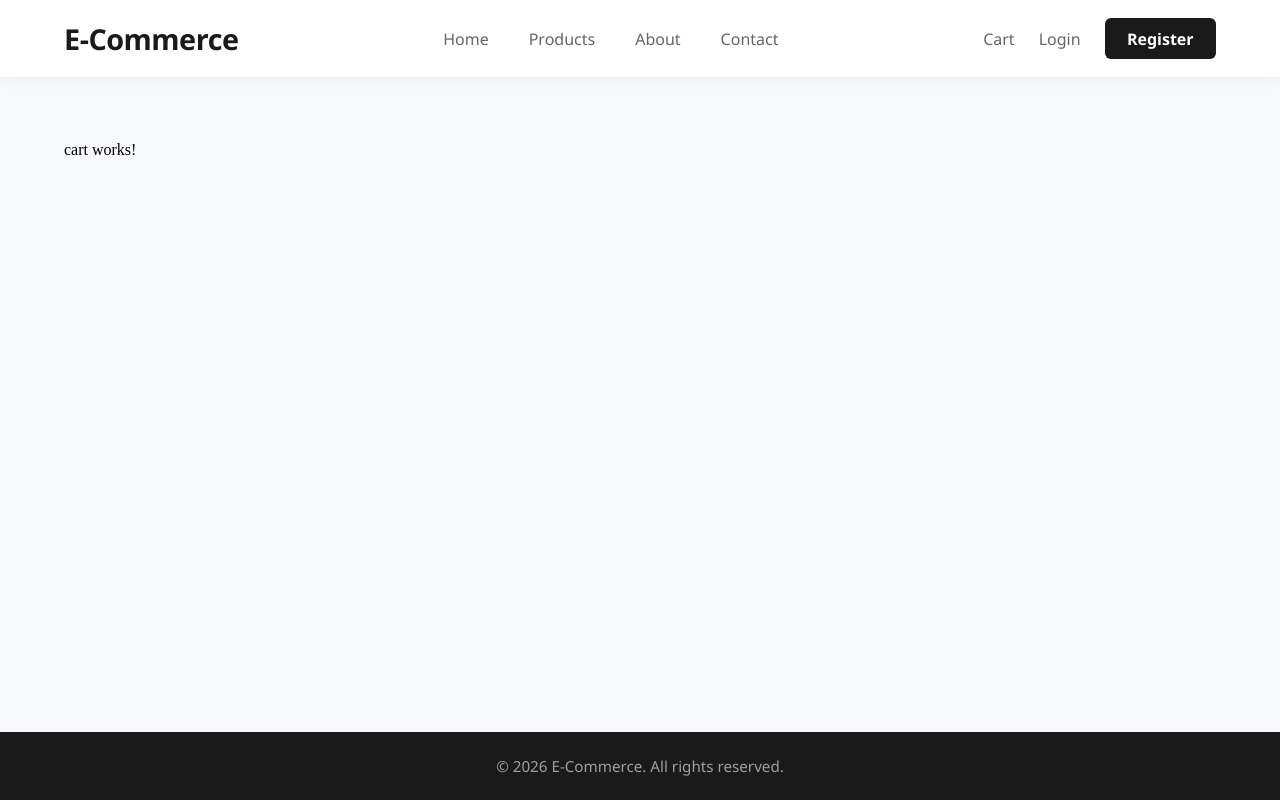
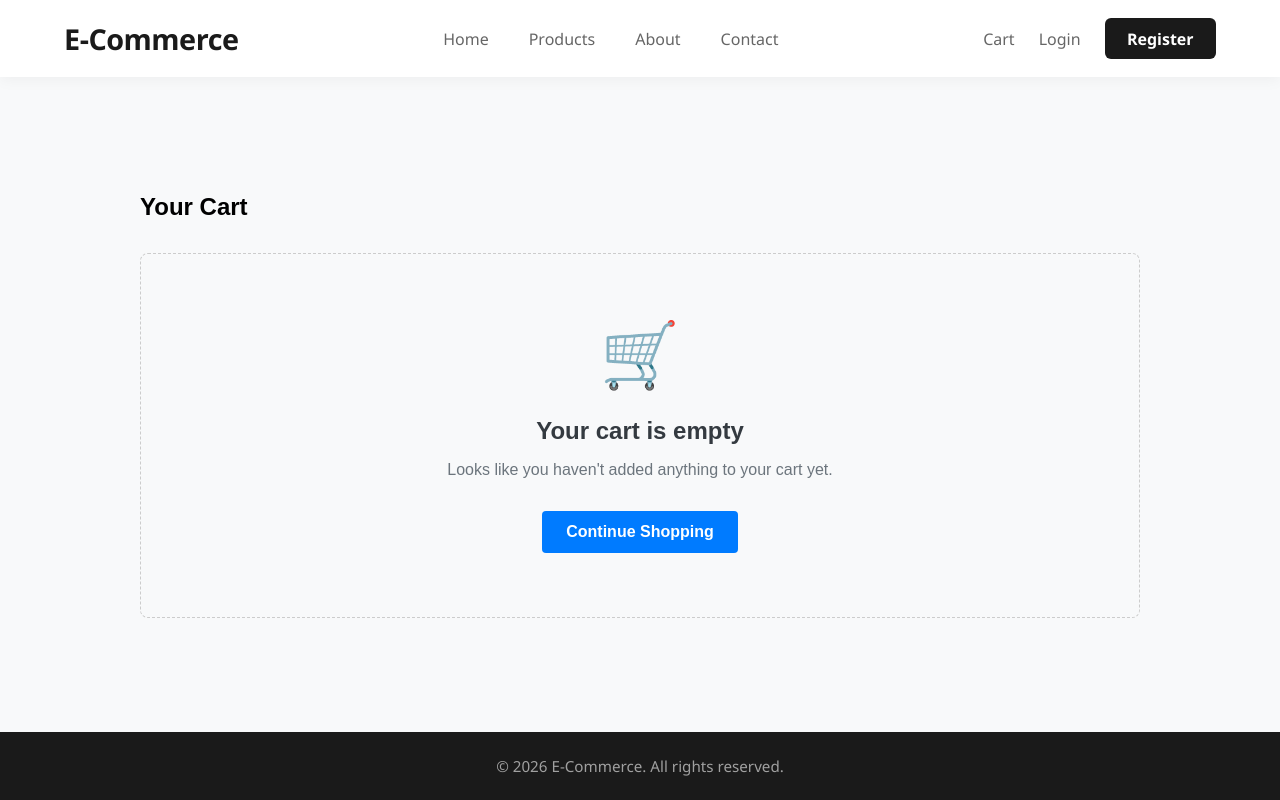
Before and after one commit to therevenant9342-beep/E-Commerce_App, an Angular app in the folder frontend/: page /cart in a window 1280 px wide. Built offline with nearby package versions, Linux system fonts and the light colour scheme.

Commit message:
feature(frontend): make the cart page and make the buttons add to cart works

```diff
--- a/frontend/src/app/app.routes.ts
+++ b/frontend/src/app/app.routes.ts
@@ -3,7 +3,7 @@ import { HomeComponent } from './pages/home/home';
 import { ProductsComponent } from './pages/products/products';
 import { RegisterComponent } from './pages/register/register';
 import { LoginComponent } from './pages/login/login';
-import { Cart } from './pages/cart/cart';
+import { CartComponent } from './pages/cart/cart';
 import { Checkout } from './pages/checkout/checkout';
 import { About } from './pages/about/about';
 import { Contact } from './pages/contact/contact';
@@ -15,7 +15,7 @@ export const routes: Routes = [
   { path: 'products/:id', component: ProductDetailsComponent }, // Moved above the wildcard
   { path: 'register', component: RegisterComponent },
   { path: 'login', component: LoginComponent },
-  { path: 'cart', component: Cart },
+  { path: 'cart', component: CartComponent },
   { path: 'checkout', component: Checkout },
   { path: 'about', component: About },
   { path: 'contact', component: Contact },
--- a/frontend/src/app/components/navbar/navbar.ts
+++ b/frontend/src/app/components/navbar/navbar.ts
@@ -1,7 +1,6 @@
 import { Component } from '@angular/core';
 import { RouterLink } from '@angular/router';
 import { CartService } from '../../services/cart/cart';
-
 @Component({
   selector: 'app-navbar',
   standalone: true,
--- a/frontend/src/app/pages/cart/cart.css
+++ b/frontend/src/app/pages/cart/cart.css
@@ -0,0 +1,122 @@
+.cart-container {
+    max-width: 1000px;
+    margin: 2rem auto;
+    padding: 1rem;
+    font-family: sans-serif;
+}
+
+.cart-items {
+    display: flex;
+    flex-direction: column;
+    gap: 1.5rem;
+    margin-bottom: 2rem;
+}
+
+.cart-item {
+    display: flex;
+    align-items: center;
+    gap: 2rem;
+    padding: 1.5rem;
+    border-radius: 8px;
+    box-shadow: 0 4px 6px rgba(0, 0, 0, 0.05);
+    background: #fff;
+    transition: transform 0.3s ease, box-shadow 0.3s ease;
+}
+
+.cart-item:hover {
+    transform: translateY(-8px);
+    box-shadow: 0 10px 20px rgba(0, 0, 0, 0.12);
+}
+
+.cart-item img {
+    width: 120px;
+    height: 120px;
+    object-fit: contain;
+}
+
+.cart-item>div {
+    flex: 1;
+    display: flex;
+    flex-direction: column;
+    gap: 0.5rem;
+}
+
+.cart-item input {
+    width: 60px;
+    padding: 0.5rem;
+    border: 1px solid #ddd;
+    border-radius: 4px;
+}
+
+.cart-item button {
+    padding: 0.5rem 1rem;
+    background-color: #ff4757;
+    color: white;
+    border: none;
+    border-radius: 4px;
+    cursor: pointer;
+    width: max-content;
+    margin-top: 0.5rem;
+}
+
+.cart-summary {
+    display: flex;
+    justify-content: space-between;
+    align-items: center;
+    padding: 1.5rem;
+    background: #f8f9fa;
+    border-radius: 8px;
+    border: 1px solid #eee;
+}
+
+.cart-summary button {
+    padding: 0.75rem 1.5rem;
+    background-color: #2ed573;
+    color: white;
+    border: none;
+    border-radius: 4px;
+    cursor: pointer;
+    font-weight: bold;
+    font-size: 1.1rem;
+}
+
+.empty-cart {
+    text-align: center;
+    padding: 4rem 2rem;
+    background: #f8f9fa;
+    border-radius: 8px;
+    border: 1px dashed #ccc;
+    margin-top: 2rem;
+}
+
+.empty-cart-icon {
+    font-size: 4rem;
+    margin-bottom: 1rem;
+    color: #adb5bd;
+}
+
+.empty-cart h3 {
+    font-size: 1.5rem;
+    color: #343a40;
+    margin-bottom: 0.5rem;
+}
+
+.empty-cart p {
+    color: #6c757d;
+    margin-bottom: 2rem;
+}
+
+.continue-shopping-btn {
+    display: inline-block;
+    padding: 0.75rem 1.5rem;
+    background-color: #007bff;
+    color: white;
+    text-decoration: none;
+    border-radius: 4px;
+    font-weight: bold;
+    transition: background-color 0.3s ease;
+}
+
+.continue-shopping-btn:hover {
+    background-color: #0056b3;
+}
--- a/frontend/src/app/pages/cart/cart.html
+++ b/frontend/src/app/pages/cart/cart.html
@@ -1 +1,32 @@
-<p>cart works!</p>
+<div class="cart-container">
+    <h2>Your Cart</h2>
+
+    @if (cartService.cartItems().length === 0) {
+    <div class="empty-cart">
+        <div class="empty-cart-icon">🛒</div>
+        <h3>Your cart is empty</h3>
+        <p>Looks like you haven't added anything to your cart yet.</p>
+        <a routerLink="/products" class="continue-shopping-btn">Continue Shopping</a>
+    </div>
+    } @else {
+    <div class="cart-items">
+        @for (item of cartService.cartItems(); track item.product._id) {
+        <div class="cart-item">
+            <img [src]="item.product.image" [alt]="item.product.title" width="100">
+            <div>
+                <h3>{{ item.product.title }}</h3>
+                <p>Price: ${{ item.product.price }}</p>
+                <input type="number" [value]="item.quantity" (change)="changeQuantity(item.product._id, $event)"
+                    min="1">
+                <button (click)="removeItem(item.product._id)">Remove</button>
+            </div>
+        </div>
+        }
+    </div>
+
+    <div class="cart-summary">
+        <h3>Total: ${{ cartService.cartTotal() }}</h3>
+        <button>Proceed to Checkout</button>
+    </div>
+    }
+</div>
--- a/frontend/src/app/pages/cart/cart.ts
+++ b/frontend/src/app/pages/cart/cart.ts
@@ -1,9 +1,27 @@
-import { Component } from '@angular/core';
+import { Component, inject } from '@angular/core';
+import { CommonModule } from '@angular/common';
+import { RouterModule } from '@angular/router';
+import { CartService } from '../../services/cart/cart';
 
 @Component({
   selector: 'app-cart',
-  imports: [],
+  standalone: true,
+  imports: [CommonModule, RouterModule],
   templateUrl: './cart.html',
-  styleUrl: './cart.css',
+  styleUrls: ['./cart.css']
 })
-export class Cart {}
+export class CartComponent {
+  cartService = inject(CartService);
+
+  removeItem(productId: string) {
+    this.cartService.removeFromCart(productId);
+  }
+
+  changeQuantity(productId: string, event: Event) {
+    const inputElement = event.target as HTMLInputElement;
+    const newQuantity = Number(inputElement.value);
+    if (newQuantity > 0) {
+      this.cartService.updateQuantity(productId, newQuantity);
+    }
+  }
+}
--- a/frontend/src/app/pages/home/home.html
+++ b/frontend/src/app/pages/home/home.html
@@ -35,7 +35,8 @@
                 <img [src]="product.image" [alt]="product.title" class="product-image">
                 <h3>{{ product.title }}</h3>
                 <p>${{ product.price }}</p>
-                <button class="add-to-cart-btn" (click)="addToCart(product); $event.stopPropagation()">Add to Cart</button>
+                <!-- Cleaned up button binding -->
+                <button class="add-to-cart-btn" (click)="onAddToCart(product, $event)">Add to Cart</button>
             </div>
             }
         </div>
--- a/frontend/src/app/pages/home/home.ts
+++ b/frontend/src/app/pages/home/home.ts
@@ -1,7 +1,8 @@
-import { Component, OnInit } from '@angular/core';
+import { Component, OnInit, inject } from '@angular/core';
 import { RouterLink } from '@angular/router';
 import { ProductService } from '../../services/product/product';
 import { CartService } from '../../services/cart/cart';
+import { Product } from '../../models/product.model';
 
 @Component({
   selector: 'app-home',
@@ -11,7 +12,7 @@ import { CartService } from '../../services/cart/cart';
   styleUrls: ['./home.css']
 })
 export class HomeComponent implements OnInit {
-  trendingProducts: any[] = [];
+  trendingProducts: Product[] = [];
   currentSlide = 0;
 
   slides = [
@@ -38,14 +39,12 @@ export class HomeComponent implements OnInit {
     }
   ];
 
-  constructor(
-    private productService: ProductService,
-    private cartService: CartService
-  ) {}
+  productService = inject(ProductService);
+  cartService = inject(CartService);
 
   ngOnInit() {
     this.productService.getProducts().subscribe({
-      next: (products: any[]) => {
+      next: (products: Product[]) => {
         this.trendingProducts = products.slice(0, 4);
       },
       error: (err) => console.error(err)
@@ -60,7 +59,8 @@ export class HomeComponent implements OnInit {
     this.currentSlide = (this.currentSlide - 1 + this.slides.length) % this.slides.length;
   }
 
-  addToCart(product: any) {
+  onAddToCart(product: Product, event: Event) {
+    event.stopPropagation();
     this.cartService.addToCart(product);
   }
 }
--- a/frontend/src/app/pages/products/products.html
+++ b/frontend/src/app/pages/products/products.html
@@ -23,16 +23,19 @@
     </aside>
 
     <main class="product-grid">
-        @for (product of filteredProducts; track product.id || product._id) {
+        <!-- Replaced 'track product.id || product._id' with strictly 'track product._id' -->
+        @for (product of filteredProducts; track product._id) {
         <div class="product-card">
 
-            <a [routerLink]="['/products', product.id || product._id]" class="card-link">
+            <a [routerLink]="['/products', product._id]" class="card-link">
                 <img [src]="product.image" [alt]="product.title">
                 <h4>{{ product.title }}</h4>
                 <p>${{ product.price }}</p>
             </a>
 
-            <button>Add to Cart</button>
+            <button class="add-to-cart-btn" (click)="onAddToCart(product, $event)">
+                Add to Cart
+            </button>
 
         </div>
         }
--- a/frontend/src/app/services/cart/cart.ts
+++ b/frontend/src/app/services/cart/cart.ts
@@ -1,7 +1,7 @@
 import { Injectable, signal, computed } from '@angular/core';
-
+import { Product } from '../../models/product.model';
 export interface CartItem {
-  product: any;
+  product: Product;
   quantity: number;
 }
 
@@ -11,26 +11,21 @@ export interface CartItem {
 export class CartService {
   cartItems = signal<CartItem[]>([]);
 
-  cartTotal = computed(() =>
-    this.cartItems().reduce((acc, item) => acc + (item.product.price * item.quantity), 0)
-  );
+  cartTotal = computed(() => {
+    return this.cartItems().reduce((total, item) => total + (item.product.price * item.quantity), 0);
+  });
 
-  itemCount = computed(() =>
-    this.cartItems().reduce((acc, item) => acc + item.quantity, 0)
-  );
+  itemCount = computed(() => {
+    return this.cartItems().reduce((count, item) => count + item.quantity, 0);
+  });
 
-  addToCart(product: any) {
+  addToCart(product: Product) {
     this.cartItems.update(items => {
-      const existingItem = items.find(item => item.product._id === product._id);
-
+      const existingItem = items.find(i => i.product._id === product._id);
       if (existingItem) {
-        return items.map(item =>
-          item.product._id === product._id
-            ? { ...item, quantity: item.quantity + 1 }
-            : item
-        );
+        existingItem.quantity += 1;
+        return [...items];
       }
-
       return [...items, { product, quantity: 1 }];
     });
   }
@@ -38,4 +33,14 @@ export class CartService {
   removeFromCart(productId: string) {
     this.cartItems.update(items => items.filter(item => item.product._id !== productId));
   }
+
+  updateQuantity(productId: string, quantity: number) {
+    this.cartItems.update(items => {
+      const item = items.find(i => i.product._id === productId);
+      if (item) {
+        item.quantity = quantity;
+      }
+      return [...items];
+    });
+  }
 }
```
Also changed, not shown: frontend/src/app/models/product.model.ts (added, +9 -0 lines), frontend/src/app/pages/products/products.ts (+15 -4 lines), frontend/src/app/services/product/product.ts (+2 -8 lines).
